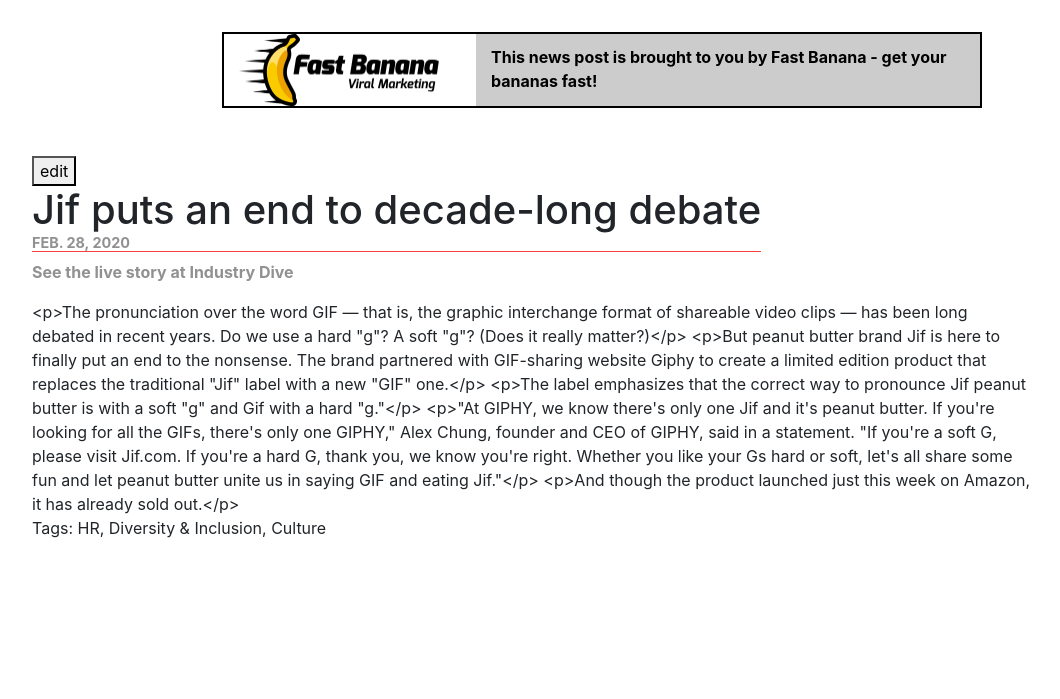
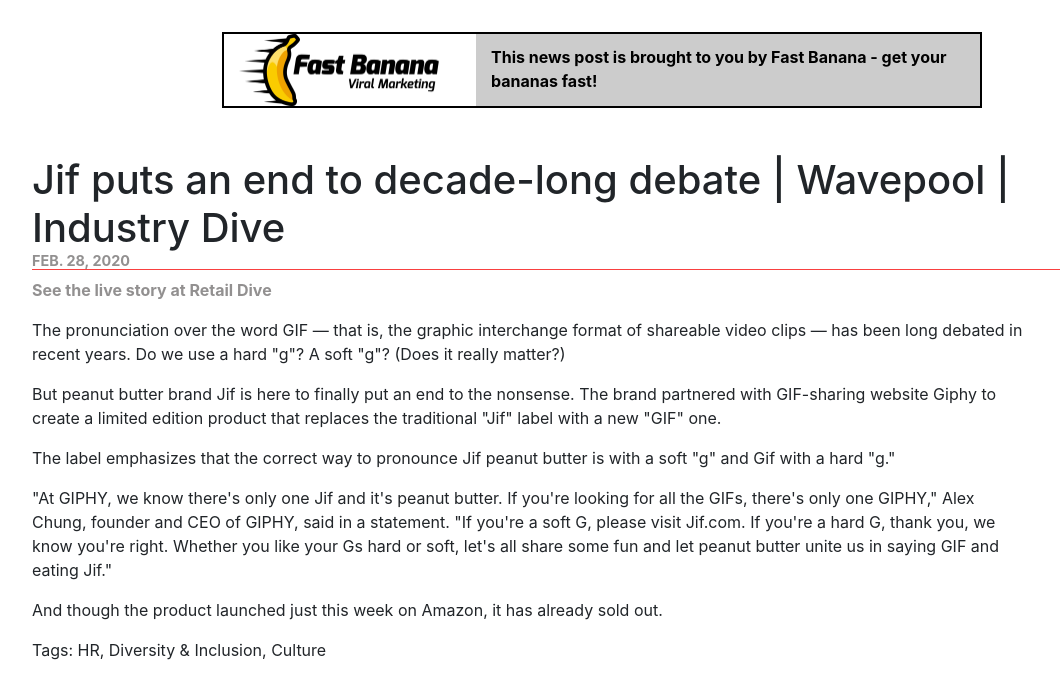
Before and after one commit to steveschannel/wavepool-stephen-chan, a Django app: template wavepool/templates/wavepool/newspost.html in a window 1280 px wide. Shown: the part 58-757 px from the top of the page, without its empty margins (38-1098 px from the left). Run offline with Django 3.2, Linux system fonts and the light colour scheme; the template is opened without the code that fills it: values that come from a table or form of the project are taken from there, others are empty; data comes from the database, SQL or seed files in the repository; both versions use the stored data as it was after the commit; some libraries are stand-ins or nearby versions.

Commit message:
Detail Page Fixes
-each news post has unique URL
-contents of news posts are HTML
-users cannot see edit button unless they have the privileges to do so, and if they do, clicking it takes them to the edit page in the CMS
- Titles are displayed in the "[story title] | Wavepool | Industry Dive" format
-source link on detail page contains the name of the specific dive site

```diff
--- a/wavepool/models.py
+++ b/wavepool/models.py
@@ -1,5 +1,6 @@
 from django.db import models
 from django.urls import reverse
+from urllib.parse import urlparse
 from django.utils import timezone
 
 DIVESITE_SOURCE_NAMES = {
@@ -17,7 +18,7 @@
 class NewsPost(models.Model):
     title = models.CharField(max_length=300)
     body = models.TextField(max_length=3000)
-    source = models.URLField()
+    source = models.URLField(unique=True)
     # Minor optimization is set CMS behavior to automatically set last previous news post that was cover story to is_cover_story=False
     is_cover_story = models.BooleanField(default=False, unique=True)
     publish_date = models.DateField(default=timezone.now)
@@ -30,7 +31,8 @@
 
     @property
     def url(self):
-        return reverse('newspost_detail')
+        # return reverse('newspost_detail')
+        return reverse('newspost_detail', kwargs={'newspost_id': self.pk})
 
     @property
     def teaser(self):
@@ -38,7 +40,8 @@
 
     @property
     def source_divesite_name(self):
-        return 'Industry Dive'
+        url = urlparse(self.source)
+        return DIVESITE_SOURCE_NAMES["{}".format(url.netloc[4:-4])]
 
     def tags(self):
         return [
--- a/wavepool/templates/wavepool/newspost.html
+++ b/wavepool/templates/wavepool/newspost.html
@@ -2,6 +2,8 @@
 {% load static %}
 
 {% block page_content %}
+
+	{% autoescape off %}
 	<div class="row">
 		<div class="col-2"></div>
 		<div id="newspost-sponsorship" class="col">
@@ -19,9 +21,11 @@
 		<div class="col-2"></div>
 	</div>
 	<div class="newspost-detail">
-		<div class="row"><a id="edit-link" href=""><button>edit</button></a></div>
+		{% if request.user.is_superuser %}
+		<div class="row"><a id="edit-link" href="http://localhost:8000/admin/wavepool/newspost/{{newspost.pk}}/change/"><button>edit</button></a></div>
+		{% endif %}
 		<div class="row">
-			<h1 id="newspost-title">{{ newspost.title }}<span class="pubdate">{{newspost.publish_date}}</span></h1>
+			<h1 id="newspost-title">{{ newspost.title }}  | Wavepool | Industry Dive <span class="pubdate">{{newspost.publish_date}}</span></h1>
 		</div>
 		<div class="row"><a href="{{newspost.source}}" target="_blank">See the live story at {{newspost.source_divesite_name}}</a></div>
 		<div class="row newspost-body">
@@ -34,4 +38,5 @@
 			Tags: {% for tag in newspost.tags %}{{tag}}{% if not forloop.last %},{% endif %} {% endfor %}
 		</div>
 	{% endif %}
+	{% endautoescape %}
 {% endblock %}
--- a/wavepool/views.py
+++ b/wavepool/views.py
@@ -36,7 +36,8 @@
 
 def newspost_detail(request, newspost_id=None):
     template = loader.get_template('wavepool/newspost.html')
-    newspost = NewsPost.objects.order_by('?').first()
+    # newspost = NewsPost.objects.get(pk=newspost_id)
+    newspost = NewsPost.objects.all().first()
     context = {
         'newspost': newspost
     }
```
Also changed, not shown: db.sqlite3.
